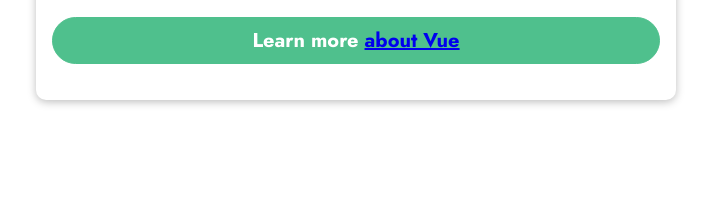
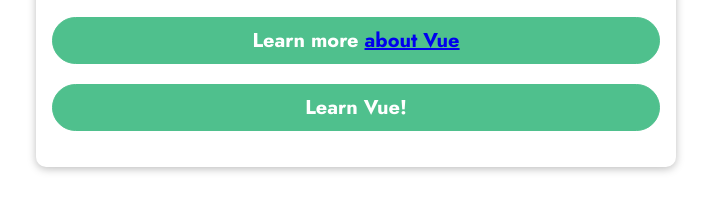
Before and after one commit to FunnyDain/vue-study, a plain HTML site: page 02_vue를 이용한 dom과 상호작용/01_보간법 및 데이터 바인딩/index.html in a window 1280 px wide. Shown: the part 353-564 px from the top of the page, without its empty margins (284-995 px from the left). Drawn offline with nearby package versions, Linux system fonts and the light colour scheme.

Commit message:
02_03_vue앱의 메서드 이해하기
methods

```diff
--- a/02_vue를 이용한 dom과 상호작용/01_보간법 및 데이터 바인딩/app.js
+++ b/02_vue를 이용한 dom과 상호작용/01_보간법 및 데이터 바인딩/app.js
@@ -10,6 +10,16 @@
             vueLink: 'https://vuejs.org',
         };
     },
+    // methods는 메서드 및 함수로 만들어진 객체를 가진다.
+    methods: {
+        outputGoal: function () {
+            const randomNumber = Math.random();
+            if (randomNumber < 0.5) {
+                return 'Learn Vue!';
+            } else {
+                return 'Master Vue!';
+            }
+        },
+    },
 });
-
 app.mount('#user-goal');
--- a/02_vue를 이용한 dom과 상호작용/01_보간법 및 데이터 바인딩/index.html
+++ b/02_vue를 이용한 dom과 상호작용/01_보간법 및 데이터 바인딩/index.html
@@ -25,6 +25,8 @@
             <!-- 이럴 경우, vue바인딩 구문을 사용 -->
             <!-- 디렉티브 v-bind는 vue에게 바인딩을 지시, 즉 어떤 html요소의 속성값을 동적으로 설정하게 함 -->
             <p>Learn more <a v-bind:href="vueLink">about Vue</a></p>
+
+            <p>{{outputGoal()}}</p>
         </section>
     </body>
 </html>
```
